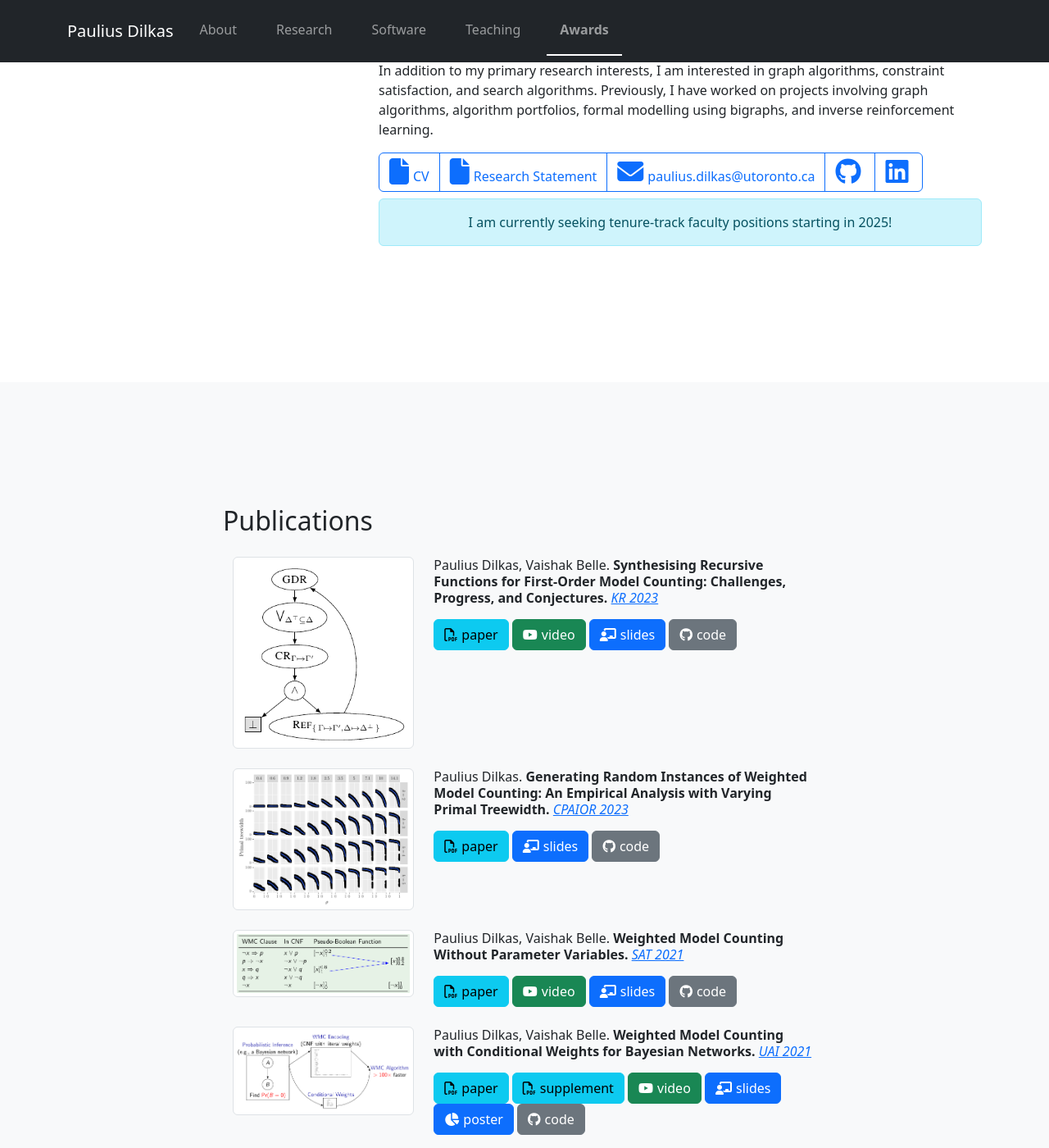
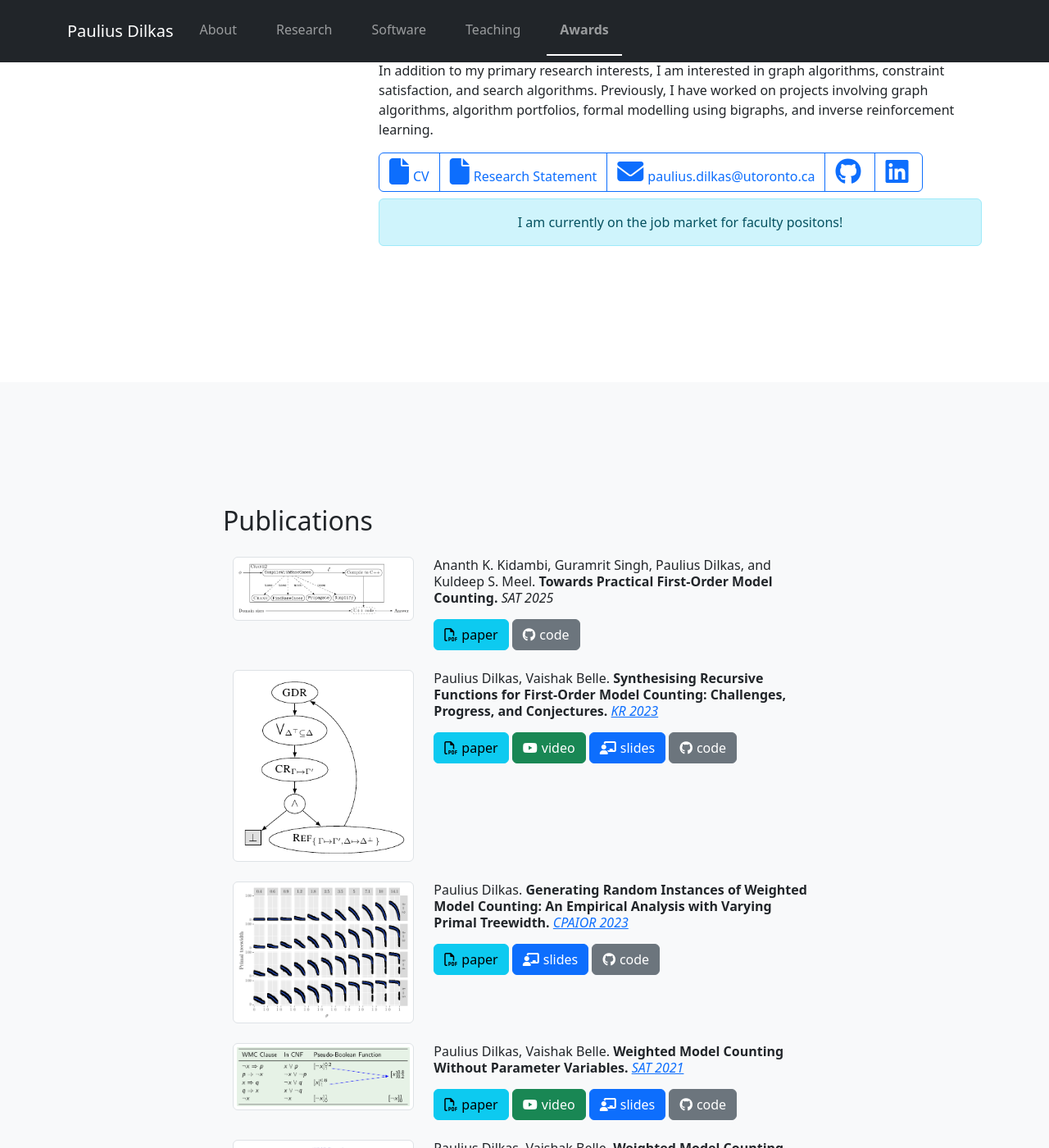
Before and after one commit to dilkas/dilkas.github.io, a Jekyll site: the page built from index.html, in a window 1280 px wide and 1400 px high, scrolled down 514 px. Shown: the whole window at 82% size. Built offline with Jekyll 4.4.1, drawn with Linux system fonts in a browser that asks for light colours; nearby versions of some CDN libraries; some of the changed text lies outside the part shown.

Commit message:
Preprint -> publication (and other small updates)

```diff
--- a/index.html
+++ b/index.html
@@ -21,7 +21,7 @@ layout: default
                     <a href="https://www.linkedin.com/in/dilkas/" class="btn btn-outline-primary" aria-label="LinkedIn"><i class="fab fa-linkedin fa-2x"></i></a>
                 </div>
                 <div class="mt-2 alert alert-info text-center" role="alert">
-                    I am currently seeking tenure-track faculty positions starting in 2025!
+                    I am currently on the job market for faculty positons!
                 </div>
             </div>
         </div>
@@ -34,6 +34,16 @@ layout: default
             <div class="col-lg-8 mx-auto">
                 <h2>Publications</h2>
                 <div class="container">
+                    <div class="row my-4">
+                        <div class="col-4">
+                            <img src="images/fomc2.png" alt="FOMC2" class="img-thumbnail">
+                        </div>
+                        <div class="col">
+                            <p class="lh-sm">Ananth K. Kidambi, Guramrit Singh, Paulius Dilkas, and Kuldeep S. Meel. <strong>Towards Practical First-Order Model Counting.</strong> <em>SAT 2025</em></p>
+                            <a href="pdf/fomc2.pdf" class="btn btn-info"><i class="far fa-file-pdf"></i>paper</a>
+                            <a href="https://github.com/dilkas/sat25-ksdm" class="btn btn-secondary"><i class="fab fa-github"></i>code</a>
+                        </div>
+                    </div>
                     <div class="row my-4">
                         <div class="col-4">
                             <img src="images/fomc.png" alt="FOMC" class="img-thumbnail">
@@ -104,16 +114,6 @@ layout: default
             <div class="col-lg-8 mx-auto">
                 <h2>Preprints, Theses, etc.</h2>
                 <div class="container">
-
-                    <div class="row my-4">
-                        <div class="col-4">
-                            <img src="images/practical.png" alt="practical" class="img-thumbnail">
-                        </div>
-                        <div class="col">
-                            <p class="lh-sm"><strong>Towards Practical First-Order Model Counting</strong> (with Ananth K. Kidambi, Guramrit Singh, and <a href="https://www.cs.toronto.edu/~meel/">Kuldeep S. Meel</a>, 2025)</p>
-                            <a href="https://arxiv.org/abs/2502.12278" class="btn btn-info"><i class="far fa-file-pdf"></i>preprint</a>
-                        </div>
-                    </div>
 
                     <div class="row my-4">
                         <div class="col-4">
```
Also changed, not shown: images/fomc2.png (added), images/practical.png (deleted), 3 other files.
